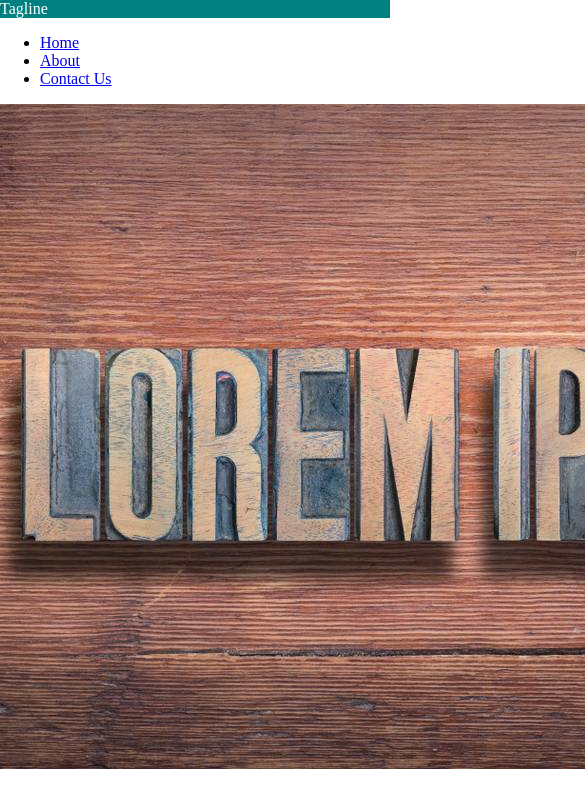
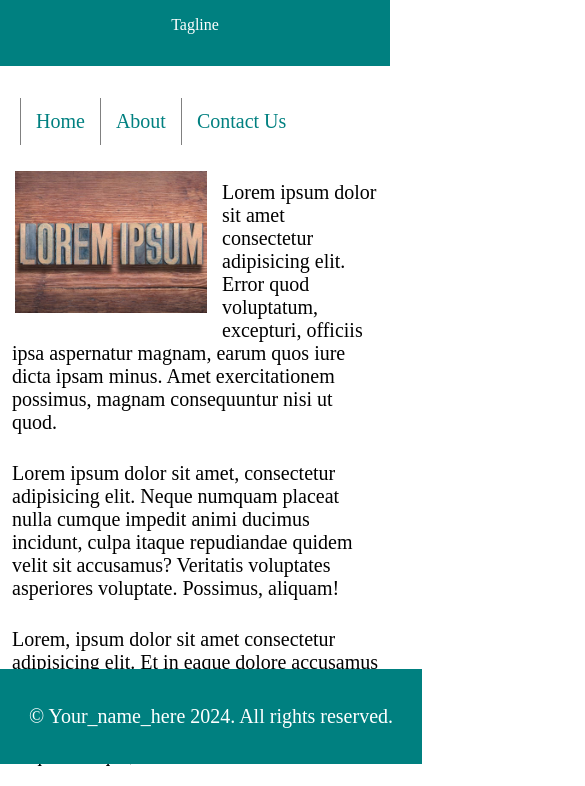
Before and after one commit to kaiwenx99/ACIT1620_Lab3, a plain HTML site: page index.html in a window 390 px wide. Shown: the part 80-866 px from the top of the page, 585 px wide, since content can reach past the window. Drawn offline with Linux system fonts and the light colour scheme.

Commit message:
Finshed lab3

```diff
--- a/index.html
+++ b/index.html
@@ -1,19 +1,18 @@
 <!DOCTYPE html>
 <html lang="en">
   <head>
-    <meta charset="UTF-8">
-    <meta name="viewport" content="width=device-width, initial-scale=1.0">
+    <meta charset="UTF-8" />
+    <meta name="viewport" content="width=device-width, initial-scale=1.0" />
     <title>Home</title>
     <link rel="stylesheet" href="styles.css" />
   </head>
   <body>
-
     <div class="page-container">
       <header>
         <h1>My Awesome Website</h1>
         <p>Tagline</p>
       </header>
-        <div>
+      <div class="mainContent">
         <aside>
           <nav>
             <ul>
@@ -29,11 +28,26 @@
             </ul>
           </nav>
         </aside>
-            <main>
-                <img src="lorem.jpg" alt="lorem ipsum"  class="img" />
-                <p>Lorem ipsum dolor sit amet consectetur adipisicing elit. Error quod voluptatum, excepturi, officiis ipsa aspernatur magnam, earum quos iure dicta ipsam minus. Amet exercitationem possimus, magnam consequuntur nisi ut quod.</p>
-                <p>Lorem ipsum dolor sit amet, consectetur adipisicing elit. Neque numquam placeat nulla cumque impedit animi ducimus incidunt, culpa itaque repudiandae quidem velit sit accusamus? Veritatis voluptates asperiores voluptate. Possimus, aliquam!</p>
-                <p>Lorem, ipsum dolor sit amet consectetur adipisicing elit. Et in eaque dolore accusamus expedita inventore voluptates explicabo asperiores ipsam quia minus recusandae consequuntur corporis nisi numquam aliquam neque, ab eveniet?</p>
+        <main id="homeMain">
+          <img src="lorem.jpg" alt="lorem ipsum" class="img" />
+          <p class="homeMainText">
+            Lorem ipsum dolor sit amet consectetur adipisicing elit. Error quod
+            voluptatum, excepturi, officiis ipsa aspernatur magnam, earum quos
+            iure dicta ipsam minus. Amet exercitationem possimus, magnam
+            consequuntur nisi ut quod.
+          </p>
+          <p class="homeMainText">
+            Lorem ipsum dolor sit amet, consectetur adipisicing elit. Neque
+            numquam placeat nulla cumque impedit animi ducimus incidunt, culpa
+            itaque repudiandae quidem velit sit accusamus? Veritatis voluptates
+            asperiores voluptate. Possimus, aliquam!
+          </p>
+          <p class="homeMainText">
+            Lorem, ipsum dolor sit amet consectetur adipisicing elit. Et in
+            eaque dolore accusamus expedita inventore voluptates explicabo
+            asperiores ipsam quia minus recusandae consequuntur corporis nisi
+            numquam aliquam neque, ab eveniet?
+          </p>
         </main>
       </div>
       <footer>
--- a/styles.css
+++ b/styles.css
@@ -31,13 +31,109 @@ form button {
 header {
   background-color: teal;
   color: white;
-  padding: 1 rem;
-  margin-bottom: 1 rem;
+  text-align: center;
+  padding: 1rem;
+  margin-bottom: 1rem;
 }
 
-header {
+footer {
   background-color: teal;
   color: white;
-  padding: 1 rem;
-  margin-bottom: 1 rem;
+  text-align: center;
+  font-size: 20px;
+  padding: 1rem;
+  bottom: 0;
+  position: absolute;
+  width: 100%;
 }
+
+.mainContent {
+  display: flex;
+  flex-direction: row;
+}
+
+/* index.html */
+
+ul {
+  list-style: none;
+  width: 12rem;
+}
+
+li {
+  text-align: right;
+  padding: 12px 15px;
+  width: 8rem;
+  font-size: 20px;
+}
+
+a {
+  color: teal;
+  text-decoration: none;
+}
+
+.homeMain {
+  margin-right: 30px;
+}
+
+.homeMainText {
+  margin: 12px;
+  padding: 8px 0;
+  font-size: 20px;
+}
+
+.img {
+  width: 12rem;
+  float: left;
+  padding: 10px 15px;
+}
+
+/* index.html responsive */
+
+@media screen and (max-width: 600px) {
+  .mainContent {
+    display: flex;
+    flex-direction: column;
+  }
+
+  ul {
+    display: flex;
+    flex-direction: row;
+    width: auto;
+    padding-left: 20px;
+  }
+
+  li {
+    text-align: left;
+    width: auto;
+    border-left: 1px solid grey;
+  }
+}
+
+/* index.html responsive */
+
+/* index.html */
+
+/* about.html */
+#aboutContent {
+  display: flex;
+  flex-direction: row;
+}
+
+#aboutHeader {
+  font-size: 40px;
+}
+
+#aboutText {
+  font-size: 24px;
+}
+
+/* about.html */
+
+/* contact.html */
+
+#contactMain {
+  width: 100%;
+  margin-right: 20px;
+}
+
+/* contact.html */
```
Also changed, not shown: about.html (+10 -6 lines), contact.html (+4 -5 lines). Lines whose indentation alone changed are shown as unchanged.
